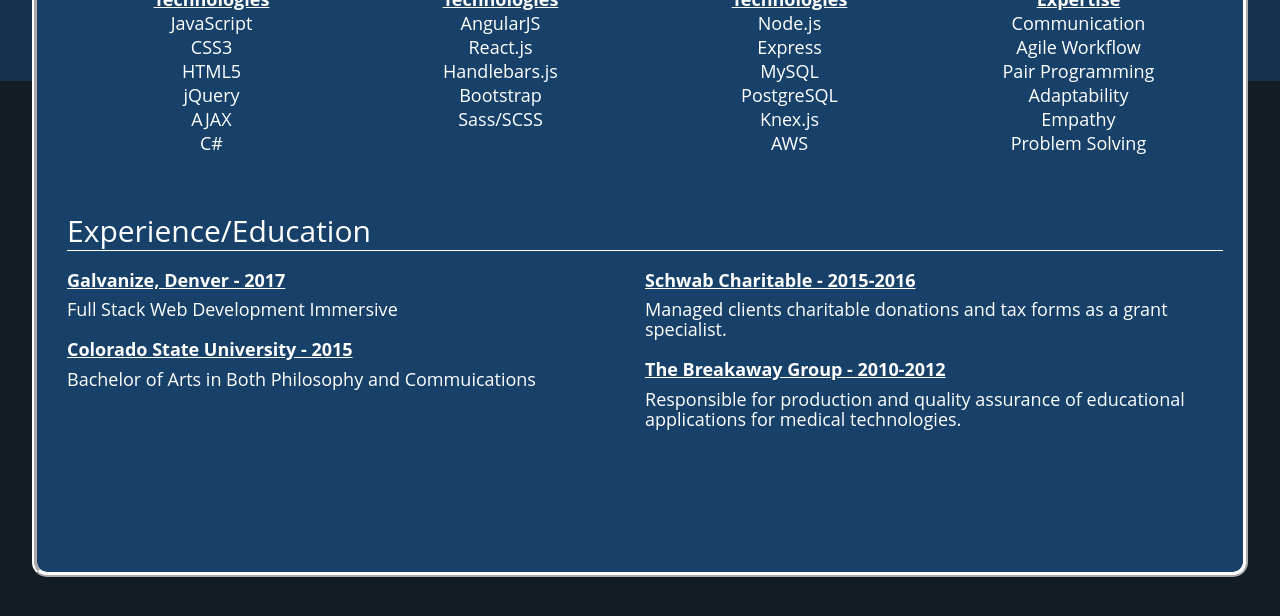
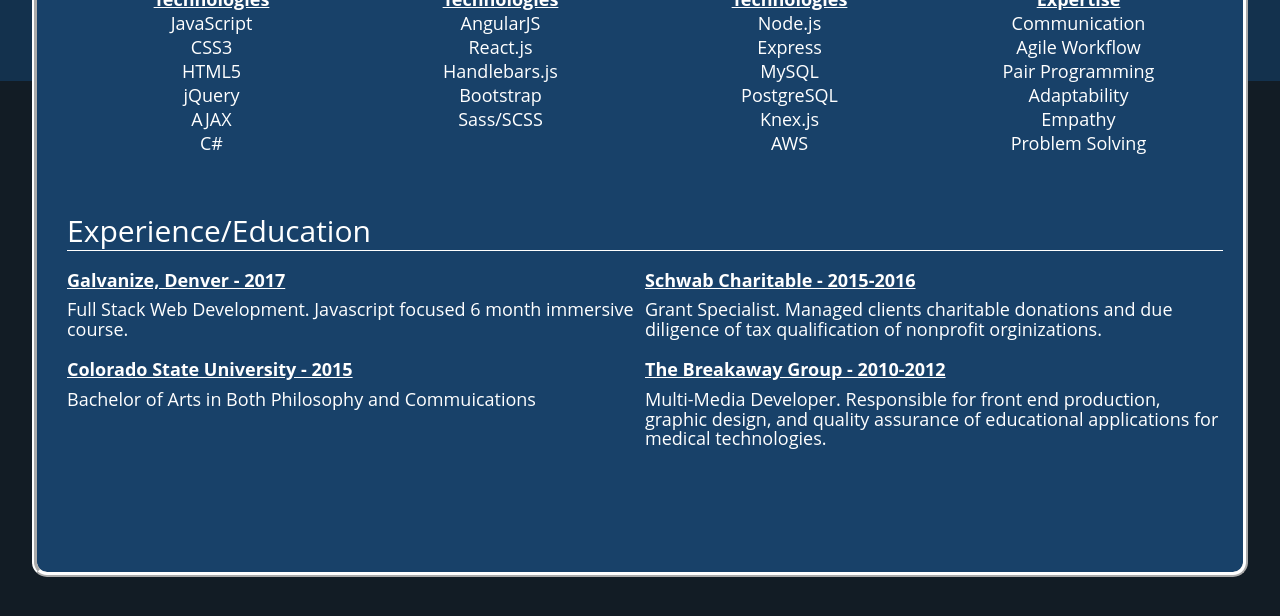
Before and after one commit to JCFred/reactPortfolio, a React (Create React App) app: page /Resume in a window 1280 px wide. Shown: the part 1199-1815 px from the top of the page. Built offline with nearby package versions, Linux system fonts and the light colour scheme.

Commit message:
final touches

```diff
--- a/src/components/pages/homePage.js
+++ b/src/components/pages/homePage.js
@@ -31,7 +31,9 @@
 
               <section className="aboutContent">
                 <h2>
-                I am a full stack web developer interested in both front and back end positions. I enjoy collaborating on projects and am a natural leader. I am passionate about innovative and unique applications, and enjoy creating my own in my free time. I enjoy mountain biking, hiking, and camping.
+                My name is Jordan Fred and I am a front end devloper in the beautiful city of Denver, Colorado.
+                I enjoy collaborating on projects and making valuable contributions towards amazing applications.
+                I have professional experience, am trained in web developerment, and hold two college dergrees in Philosophy and Cumminications.
                 </h2>
 
                 <div className="aboutIcons">
@@ -41,7 +43,9 @@
                 </div>
 
                 <h2>
-                I am a full stack web developer interested in both front and back end positions. I enjoy collaborating on projects and am a natural leader. I am passionate about innovative and unique applications, and enjoy creating my own in my free time. I enjoy mountain biking, hiking, and camping.
+                Passionate about writting and public speaking, I love to teach others about abstract concepts through everyday language.
+                As an avid puzzler I seek out new challanges that require logical solutions.
+                Although a Colorado native, I frequiently travel to meet new people and gain a more diverse perspective.
                 </h2>
               </section>
           </div>
--- a/src/components/pages/resumePage.js
+++ b/src/components/pages/resumePage.js
@@ -83,7 +83,7 @@
             <section>
               <div className="exp">
                 <h4><b><u>Galvanize, Denver - 2017</u></b></h4>
-                <h4>Full Stack Web Development Immersive</h4>
+                <h4>Full Stack Web Development. Javascript focused 6 month immersive course.</h4>
               </div>
 
               <div>
@@ -95,12 +95,12 @@
             <section>
               <div className="exp">
                 <h4><b><u>Schwab Charitable - 2015-2016</u></b></h4>
-                <h4>Managed clients charitable donations and tax forms as a grant specialist.</h4>
+                <h4>Grant Specialist. Managed clients charitable donations and due diligence of tax qualification of nonprofit orginizations.</h4>
               </div>
 
               <div>
                 <h4><b><u>The Breakaway Group - 2010-2012</u></b></h4>
-                <h4>Responsible for production and quality assurance of educational applications for medical technologies.</h4>
+                <h4>Multi-Media Developer. Responsible for front end production, graphic design, and quality assurance of educational applications for medical technologies.</h4>
               </div>
             </section>
 
```
